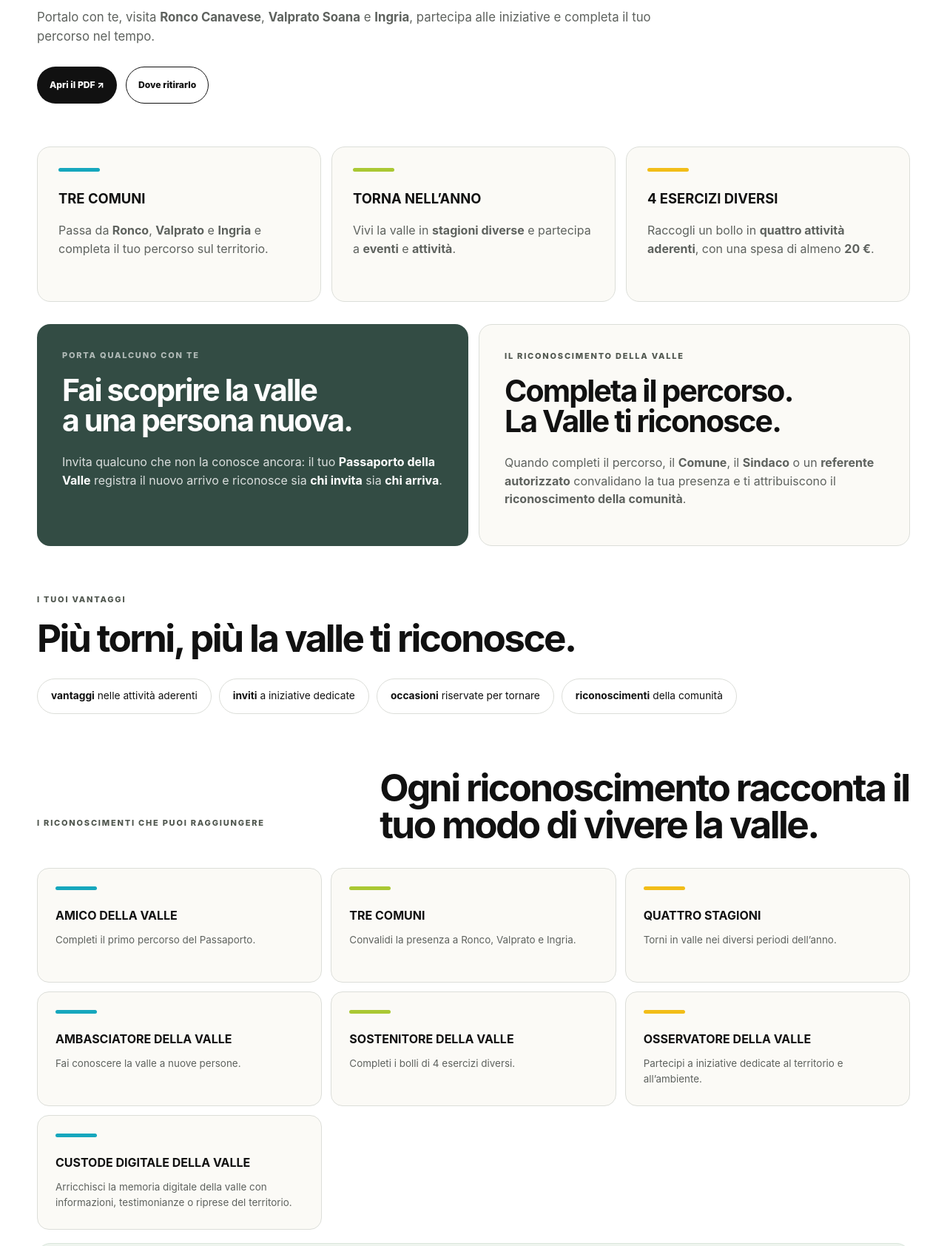
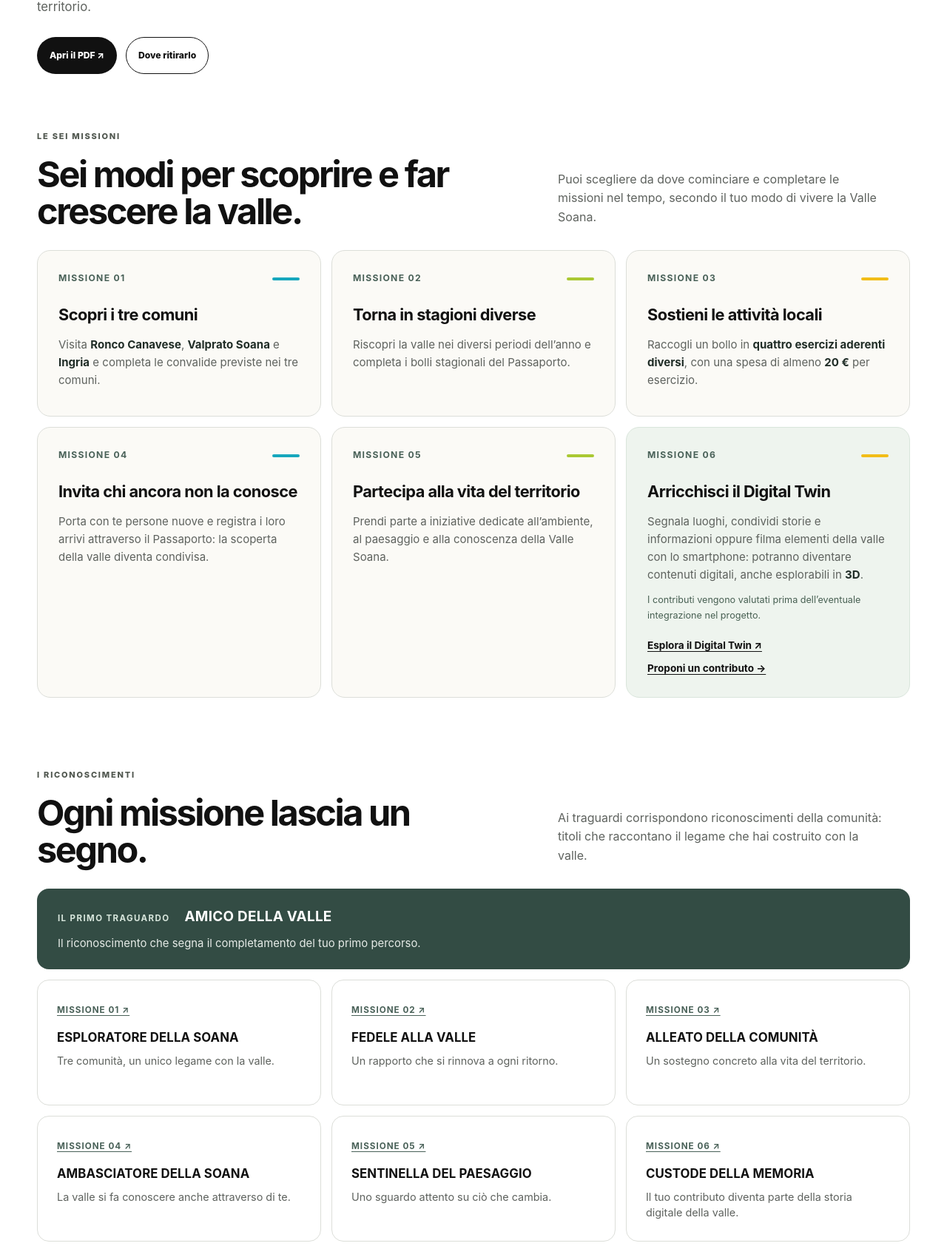
Before and after one commit to Comunita-Sassifraga/ViviSoana-Web, a plain HTML site: page public/index.html in a window 1280 px wide. Shown: the part 4987-6671 px from the top of the page at 74% size. Drawn offline with Linux system fonts and the light colour scheme.

Commit message:
Passaporto: missioni distinte e riconoscimenti rinnovati
* Riorganizza Passaporto in sei missioni e riconoscimenti distinti

* Impagina missioni e riconoscimenti su desktop e mobile

```diff
--- a/public/index.html
+++ b/public/index.html
@@ -194,74 +194,99 @@
     <section class="section passport-section passport-v10" id="passaporto" aria-labelledby="passport-title">
       <div class="wrap passport-v10-head">
         <p class="eyebrow">PASSAPORTO VAL SOANA</p>
-        <h2 id="passport-title">Il Passaporto della Valle<br />per tornare e conoscere tutta la valle.</h2>
-        <p class="passport-v10-lead">Portalo con te, visita <strong>Ronco Canavese</strong>, <strong>Valprato Soana</strong> e <strong>Ingria</strong>, partecipa alle iniziative e completa il tuo percorso nel tempo.</p>
+        <h2 id="passport-title">Un Passaporto per vivere la valle.<br />E lasciare il tuo segno.</h2>
+        <p class="passport-v10-lead">Il Passaporto accompagna le tue visite e le tue scoperte in <strong>Valle Soana</strong>. Scegli le missioni che ti interessano, segui il percorso e raccogli i bolli previsti: ogni esperienza è un modo per conoscere, sostenere e raccontare il territorio.</p>
         <div class="passport-v10-actions">
           <a class="button button-dark" href="assets/passaporto-della-valle.pdf" target="_blank" rel="noopener">Apri il PDF ↗</a>
           <a class="button button-outline-dark" href="#contatti">Dove ritirarlo</a>
         </div>
       </div>
 
-      <div class="wrap passport-v10-steps" aria-label="Come funziona il Passaporto della Valle">
-        <article><i class="passport-accent aqua-line"></i><h3>TRE COMUNI</h3><p>Passa da <strong>Ronco</strong>, <strong>Valprato</strong> e <strong>Ingria</strong> e completa il tuo percorso sul territorio.</p></article>
-        <article><i class="passport-accent green-line"></i><h3>TORNA NELL’ANNO</h3><p>Vivi la valle in <strong>stagioni diverse</strong> e partecipa a <strong>eventi</strong> e <strong>attività</strong>.</p></article>
-        <article><i class="passport-accent yellow-line"></i><h3>4 ESERCIZI DIVERSI</h3><p>Raccogli un bollo in <strong>quattro attività aderenti</strong>, con una spesa di almeno <strong>20 €</strong>.</p></article>
+      <div class="wrap passport-missions" id="missioni">
+        <div class="passport-section-heading">
+          <div>
+            <p class="eyebrow">LE SEI MISSIONI</p>
+            <h3>Sei modi per scoprire e far crescere la valle.</h3>
+          </div>
+          <p>Puoi scegliere da dove cominciare e completare le missioni nel tempo, secondo il tuo modo di vivere la Valle Soana.</p>
+        </div>
+        <div class="passport-mission-grid">
+          <article class="passport-mission" id="missione-1">
+            <div class="passport-mission-top"><span>MISSIONE 01</span><i class="passport-accent aqua-line" aria-hidden="true"></i></div>
+            <h4>Scopri i tre comuni</h4>
+            <p>Visita <strong>Ronco Canavese</strong>, <strong>Valprato Soana</strong> e <strong>Ingria</strong> e completa le convalide previste nei tre comuni.</p>
+          </article>
+          <article class="passport-mission" id="missione-2">
+            <div class="passport-mission-top"><span>MISSIONE 02</span><i class="passport-accent green-line" aria-hidden="true"></i></div>
+            <h4>Torna in stagioni diverse</h4>
+            <p>Riscopri la valle nei diversi periodi dell’anno e completa i bolli stagionali del Passaporto.</p>
+          </article>
+          <article class="passport-mission" id="missione-3">
+            <div class="passport-mission-top"><span>MISSIONE 03</span><i class="passport-accent yellow-line" aria-hidden="true"></i></div>
+            <h4>Sostieni le attività locali</h4>
+            <p>Raccogli un bollo in <strong>quattro esercizi aderenti diversi</strong>, con una spesa di almeno <strong>20 €</strong> per esercizio.</p>
+          </article>
+          <article class="passport-mission" id="missione-4">
+            <div class="passport-mission-top"><span>MISSIONE 04</span><i class="passport-accent aqua-line" aria-hidden="true"></i></div>
+            <h4>Invita chi ancora non la conosce</h4>
+            <p>Porta con te persone nuove e registra i loro arrivi attraverso il Passaporto: la scoperta della valle diventa condivisa.</p>
+          </article>
+          <article class="passport-mission" id="missione-5">
+            <div class="passport-mission-top"><span>MISSIONE 05</span><i class="passport-accent green-line" aria-hidden="true"></i></div>
+            <h4>Partecipa alla vita del territorio</h4>
+            <p>Prendi parte a iniziative dedicate all’ambiente, al paesaggio e alla conoscenza della Valle Soana.</p>
+          </article>
+          <article class="passport-mission passport-mission-digital" id="missione-6">
+            <div class="passport-mission-top"><span>MISSIONE 06</span><i class="passport-accent yellow-line" aria-hidden="true"></i></div>
+            <h4>Arricchisci il Digital Twin</h4>
+            <p>Segnala luoghi, condividi storie e informazioni oppure filma elementi della valle con lo smartphone: potranno diventare contenuti digitali, anche esplorabili in <strong>3D</strong>.</p>
+            <p class="passport-mission-note">I contributi vengono valutati prima dell’eventuale integrazione nel progetto.</p>
+            <div class="passport-mission-links">
+              <a href="https://soana-portale.vercel.app/" target="_blank" rel="noopener noreferrer">Esplora il Digital Twin ↗</a>
+              <a href="#contatti">Proponi un contributo →</a>
+            </div>
+          </article>
+        </div>
       </div>
 
-      <div class="wrap passport-v10-pair">
-        <article class="passport-invite">
-          <p class="eyebrow light">PORTA QUALCUNO CON TE</p>
-          <h3>Fai scoprire la valle<br />a una persona nuova.</h3>
-          <p>Invita qualcuno che non la conosce ancora: il tuo <strong>Passaporto della Valle</strong> registra il nuovo arrivo e riconosce sia <strong>chi invita</strong> sia <strong>chi arriva</strong>.</p>
-        </article>
-        <article class="passport-recognition-cta">
-          <p class="eyebrow">IL RICONOSCIMENTO DELLA VALLE</p>
-          <h3>Completa il percorso.<br />La Valle ti riconosce.</h3>
-          <p>Quando completi il percorso, il <strong>Comune</strong>, il <strong>Sindaco</strong> o un <strong>referente autorizzato</strong> convalidano la tua presenza e ti attribuiscono il <strong>riconoscimento della comunità</strong>.</p>
-        </article>
+      <div class="wrap passport-v10-recognitions" id="riconoscimenti">
+        <div class="passport-section-heading">
+          <div>
+            <p class="eyebrow">I RICONOSCIMENTI</p>
+            <h3>Ogni missione lascia un segno.</h3>
+          </div>
+          <p>Ai traguardi corrispondono riconoscimenti della comunità: titoli che raccontano il legame che hai costruito con la valle.</p>
+        </div>
+        <div class="passport-first-award">
+          <span>IL PRIMO TRAGUARDO</span>
+          <strong>AMICO DELLA VALLE</strong>
+          <p>Il riconoscimento che segna il completamento del tuo primo percorso.</p>
+        </div>
+        <div class="recognition-grid-v10" aria-label="Riconoscimenti delle sei missioni">
+          <article><a class="passport-award-ref" href="#missione-1">MISSIONE 01 ↗</a><strong>ESPLORATORE DELLA SOANA</strong><p>Tre comunità, un unico legame con la valle.</p></article>
+          <article><a class="passport-award-ref" href="#missione-2">MISSIONE 02 ↗</a><strong>FEDELE ALLA VALLE</strong><p>Un rapporto che si rinnova a ogni ritorno.</p></article>
+          <article><a class="passport-award-ref" href="#missione-3">MISSIONE 03 ↗</a><strong>ALLEATO DELLA COMUNITÀ</strong><p>Un sostegno concreto alla vita del territorio.</p></article>
+          <article><a class="passport-award-ref" href="#missione-4">MISSIONE 04 ↗</a><strong>AMBASCIATORE DELLA SOANA</strong><p>La valle si fa conoscere anche attraverso di te.</p></article>
+          <article><a class="passport-award-ref" href="#missione-5">MISSIONE 05 ↗</a><strong>SENTINELLA DEL PAESAGGIO</strong><p>Uno sguardo attento su ciò che cambia.</p></article>
+          <article><a class="passport-award-ref" href="#missione-6">MISSIONE 06 ↗</a><strong>CUSTODE DELLA MEMORIA</strong><p>Il tuo contributo diventa parte della storia digitale della valle.</p></article>
+        </div>
+        <div class="passport-validation">
+          <div>
+            <p class="eyebrow">COME SI OTTIENE IL RICONOSCIMENTO</p>
+            <p>Al termine del percorso, il <strong>Comune</strong>, il <strong>Sindaco</strong> o un <strong>referente autorizzato</strong> ne convalidano il completamento e attribuiscono il riconoscimento previsto.</p>
+          </div>
+          <a class="button button-outline-dark" href="#contatti">Chiedi informazioni</a>
+        </div>
       </div>
 
       <div class="wrap passport-v10-benefits">
-        <p class="eyebrow">I TUOI VANTAGGI</p>
-        <h3>Più torni, più la valle ti riconosce.</h3>
+        <p class="eyebrow">I VANTAGGI DEL PASSAPORTO</p>
+        <h3>Un motivo in più per tornare.</h3>
         <div class="benefit-chips" aria-label="Vantaggi del Passaporto">
           <span><strong>vantaggi</strong> nelle attività aderenti</span>
           <span><strong>inviti</strong> a iniziative dedicate</span>
           <span><strong>occasioni</strong> riservate per tornare</span>
           <span><strong>riconoscimenti</strong> della comunità</span>
-        </div>
-      </div>
-
-      <div class="wrap passport-v10-recognitions" id="riconoscimenti">
-        <div class="recognition-heading-v10">
-          <p class="eyebrow">I RICONOSCIMENTI CHE PUOI RAGGIUNGERE</p>
-          <h3>Ogni riconoscimento racconta il tuo modo di vivere la valle.</h3>
-        </div>
-        <div class="recognition-grid-v10">
-          <article><i class="passport-accent aqua-line"></i><strong>AMICO DELLA VALLE</strong><p>Completi il primo percorso del Passaporto.</p></article>
-          <article><i class="passport-accent green-line"></i><strong>TRE COMUNI</strong><p>Convalidi la presenza a Ronco, Valprato e Ingria.</p></article>
-          <article><i class="passport-accent yellow-line"></i><strong>QUATTRO STAGIONI</strong><p>Torni in valle nei diversi periodi dell’anno.</p></article>
-          <article><i class="passport-accent aqua-line"></i><strong>AMBASCIATORE DELLA VALLE</strong><p>Fai conoscere la valle a nuove persone.</p></article>
-          <article><i class="passport-accent green-line"></i><strong>SOSTENITORE DELLA VALLE</strong><p>Completi i bolli di 4 esercizi diversi.</p></article>
-          <article><i class="passport-accent yellow-line"></i><strong>OSSERVATORE DELLA VALLE</strong><p>Partecipi a iniziative dedicate al territorio e all’ambiente.</p></article>
-          <article><i class="passport-accent aqua-line"></i><strong>CUSTODE DIGITALE DELLA VALLE</strong><p>Arricchisci la memoria digitale della valle con informazioni, testimonianze o riprese del territorio.</p></article>
-        </div>
-        <div class="passport-digital-twin" aria-labelledby="passport-digital-twin-title">
-          <div>
-            <p class="eyebrow">MISSIONE · CUSTODE DIGITALE</p>
-            <h4 id="passport-digital-twin-title">Aiuta a costruire la memoria digitale della Valle Soana.</h4>
-            <p>Il <strong>Digital Twin della Valle Soana</strong> è una rappresentazione digitale del territorio che può crescere con il contributo di chi lo vive e lo visita. Puoi segnalare luoghi e punti di interesse, condividere informazioni, storie e testimonianze o realizzare brevi riprese di elementi della valle che potranno essere elaborati e resi esplorabili in <strong>3D</strong>.</p>
-            <p>Non occorrono competenze tecniche particolari: anche un video realizzato con lo smartphone può essere un contributo utile.</p>
-            <div class="passport-digital-twin-actions">
-              <a class="button button-dark" href="https://soana-portale.vercel.app/" target="_blank" rel="noopener noreferrer">Esplora il Digital Twin ↗</a>
-              <a class="button button-outline-dark" href="#contatti">Proponi un contributo</a>
-            </div>
-          </div>
-          <div class="passport-digital-twin-details">
-            <strong>COME PARTECIPARE</strong>
-            <p>Raccontaci cosa vorresti documentare: un luogo, una storia, un elemento del paesaggio o un dettaglio da ricostruire in 3D.</p>
-            <p>I contributi vengono esaminati prima dell’eventuale integrazione nel progetto. Il riconoscimento come Custode digitale potrà essere convalidato da un referente autorizzato.</p>
-          </div>
         </div>
       </div>
     </section>
--- a/public/styles.css
+++ b/public/styles.css
@@ -118,48 +118,50 @@
 .passport-v10{background:#fff}
 .passport-v10-head{max-width:1180px}
 .passport-v10-head h2{max-width:1050px}
-.passport-v10-lead{max-width:900px;color:var(--muted);font-size:1.05rem;margin:26px 0 0}
+.passport-v10-lead{max-width:890px;color:var(--muted);font-size:1.05rem;margin:26px 0 0}
 .passport-v10-actions{display:flex;gap:12px;flex-wrap:wrap;margin-top:28px}
-.passport-v10-steps{display:grid;grid-template-columns:repeat(3,1fr);gap:14px;margin-top:58px}
-.passport-v10-steps article{border:1px solid var(--line);border-radius:var(--r);padding:28px;min-height:210px;background:#fbfaf6}
-.passport-accent{display:block;width:56px;height:5px;border-radius:4px;margin-bottom:22px}
+.passport-accent{display:block;width:56px;height:5px;border-radius:4px;margin:0}
 .aqua-line{background:var(--aqua)}.green-line{background:var(--green)}.yellow-line{background:var(--yellow)}
-.passport-v10-steps h3{font-size:1.15rem;margin:0 0 16px}
-.passport-v10-steps p{margin:0;color:var(--muted)}
-.passport-v10-pair{display:grid;grid-template-columns:1fr 1fr;gap:14px;margin-top:30px}
-.passport-v10-pair article{border-radius:var(--r);padding:34px;min-height:270px}
-.passport-invite{background:#334c44;color:#fff}
-.passport-invite h3,.passport-recognition-cta h3{font-size:clamp(2rem,3.2vw,3.6rem);line-height:.98;letter-spacing:-.045em;margin:0 0 24px}
-.passport-invite p:not(.eyebrow){color:rgba(255,255,255,.82);max-width:580px}
-.passport-invite strong{color:#fff}
-.passport-recognition-cta{background:#fbfaf6;border:1px solid var(--line)}
-.passport-recognition-cta p:not(.eyebrow){color:var(--muted);max-width:580px}
-.passport-v10-benefits{margin-top:64px}
-.passport-v10-benefits h3{font-size:clamp(2.2rem,4vw,4.4rem);line-height:.98;letter-spacing:-.05em;margin:0 0 30px}
+.passport-missions{margin-top:76px}
+.passport-section-heading{display:grid;grid-template-columns:1.15fr .85fr;gap:60px;align-items:end;margin-bottom:28px}
+.passport-section-heading h3{font-size:clamp(2.15rem,3.8vw,4.25rem);line-height:1.02;letter-spacing:-.05em;margin:0;max-width:700px}
+.passport-section-heading>p{color:var(--muted);font-size:1rem;line-height:1.6;margin:0 0 4px;max-width:440px}
+.passport-mission-grid{display:grid;grid-template-columns:repeat(3,minmax(0,1fr));gap:14px}
+.passport-mission{background:#fbfaf6;border:1px solid var(--line);border-radius:var(--r);padding:28px;display:flex;flex-direction:column;min-width:0;min-height:225px}
+.passport-mission-top{display:flex;justify-content:space-between;align-items:center;gap:12px;margin-bottom:27px}
+.passport-mission-top span{font-size:.76rem;letter-spacing:.105em;font-weight:750;color:#496158}
+.passport-mission-top .passport-accent{width:37px;height:4px;flex-shrink:0}
+.passport-mission h4{font-size:clamp(1.3rem,1.7vw,1.65rem);line-height:1.15;letter-spacing:-.025em;margin:0 0 16px}
+.passport-mission p{color:var(--muted);margin:0;line-height:1.6;font-size:.94rem}
+.passport-mission strong{color:#202d27}
+.passport-mission-digital{background:#eef4ee;border-color:#d9e5db}
+.passport-mission p.passport-mission-note{font-size:.79rem;margin-top:12px;color:#486053}
+.passport-mission-links{display:flex;flex-wrap:wrap;column-gap:18px;row-gap:10px;margin-top:auto;padding-top:20px}
+.passport-mission-links a{font-size:.85rem;font-weight:700;text-decoration:underline;text-underline-offset:3px}
+.passport-v10-recognitions{margin-top:96px}
+.passport-first-award{display:flex;flex-wrap:wrap;align-items:baseline;gap:10px 20px;background:#334c44;color:#fff;border-radius:16px;padding:23px 28px;margin-bottom:14px}
+.passport-first-award span{font-size:.72rem;letter-spacing:.12em;font-weight:700;color:#d8e6dc}
+.passport-first-award strong{font-size:1.18rem;letter-spacing:.015em}
+.passport-first-award p{flex-basis:100%;margin:0;color:#e7ece8;font-size:.93rem}
+.recognition-grid-v10{display:grid;grid-template-columns:repeat(3,minmax(0,1fr));gap:14px}
+.recognition-grid-v10 article{border:1px solid var(--line);border-radius:16px;padding:26px;min-height:170px;background:#fff}
+.recognition-grid-v10 strong{display:block;font-size:1.05rem;line-height:1.25;margin-bottom:10px;letter-spacing:.005em}
+.recognition-grid-v10 p{margin:0;color:var(--muted);font-size:.9rem;line-height:1.5}
+.passport-award-ref{display:inline-block;color:#496158;font-size:.73rem;letter-spacing:.085em;font-weight:750;margin-bottom:18px;text-decoration:underline;text-underline-offset:3px}
+.passport-validation{display:flex;align-items:center;justify-content:space-between;gap:30px;border-top:1px solid var(--line);margin-top:30px;padding-top:27px}
+.passport-validation p:not(.eyebrow){margin:8px 0 0;color:var(--muted);max-width:810px;line-height:1.55}
+.passport-validation .button{flex-shrink:0}
+.passport-v10-benefits{margin-top:88px}
+.passport-v10-benefits h3{font-size:clamp(2rem,3.7vw,3.8rem);line-height:1.05;letter-spacing:-.045em;margin:0 0 27px}
 .benefit-chips{display:flex;flex-wrap:wrap;gap:10px}
 .benefit-chips span{border:1px solid var(--line);border-radius:999px;padding:12px 18px;background:#fff;font-size:.86rem}
-.passport-v10-recognitions{margin-top:74px}
-.recognition-heading-v10{display:grid;grid-template-columns:.72fr 1.28fr;gap:60px;align-items:end;margin-bottom:34px}
-.recognition-heading-v10 h3{font-size:clamp(2.25rem,4vw,4.4rem);line-height:.98;letter-spacing:-.05em;margin:0}
-.recognition-grid-v10{display:grid;grid-template-columns:repeat(3,1fr);gap:12px}
-.recognition-grid-v10 article{border:1px solid var(--line);border-radius:16px;padding:24px;min-height:155px;background:#fbfaf6}
-.recognition-grid-v10 strong{display:block;font-size:1rem;margin-bottom:10px}
-.recognition-grid-v10 p{margin:0;color:var(--muted);font-size:.84rem}
-.passport-digital-twin{display:grid;grid-template-columns:minmax(0,1.6fr) minmax(260px,.8fr);gap:34px;margin-top:18px;padding:32px;background:#eef4ee;border:1px solid #d9e5db;border-radius:var(--r)}
-.passport-digital-twin h4{font-size:clamp(1.65rem,2.7vw,2.7rem);line-height:1.08;letter-spacing:-.035em;margin:0 0 20px}
-.passport-digital-twin p:not(.eyebrow){color:var(--muted);margin:0 0 14px}
-.passport-digital-twin-actions{display:flex;gap:12px;flex-wrap:wrap;margin-top:24px}
-.passport-digital-twin-details{border-left:1px solid #c8d8cc;padding-left:28px;align-self:center}
-.passport-digital-twin-details strong{display:block;margin-bottom:14px;font-size:.96rem}
-@media (max-width:960px){.passport-digital-twin{grid-template-columns:1fr}.passport-digital-twin-details{border-left:0;border-top:1px solid #c8d8cc;padding:20px 0 0}}
-@media (max-width:680px){.passport-digital-twin{padding:24px}.passport-digital-twin-actions .button{width:100%;text-align:center}}
-
 @media (max-width:960px){
   .brand-row{height:94px}.brand{width:min(610px,78vw)!important}
   .nav-inner{justify-content:flex-end}.main-nav{padding-top:112px}
   .hero{min-height:730px}
-  .passport-v10-steps,.recognition-grid-v10{grid-template-columns:1fr 1fr}
-  .passport-v10-pair,.recognition-heading-v10{grid-template-columns:1fr}
+  .passport-mission-grid,.recognition-grid-v10{grid-template-columns:repeat(2,minmax(0,1fr))}
+  .passport-section-heading{grid-template-columns:1fr;gap:14px}
+  .passport-section-heading>p{max-width:760px}
 }
 @media (max-width:680px){
   .brand-row{height:82px;width:100%;padding:8px 14px}.brand{width:100%!important;max-width:390px!important;margin:auto}
@@ -167,10 +169,13 @@
   .hero{min-height:700px;height:auto}.hero-copy{padding-top:190px}
   .hero h1{font-size:clamp(3.25rem,16vw,5.2rem)}
   .passport-v10-head h2{font-size:clamp(2.8rem,12vw,4.2rem)}
-  .passport-v10-steps,.recognition-grid-v10{grid-template-columns:1fr}
-  .passport-v10-pair{grid-template-columns:1fr}
-  .passport-v10-pair article{padding:26px;min-height:230px}
-  .recognition-heading-v10{gap:18px}
+  .passport-missions{margin-top:58px}
+  .passport-mission-grid,.recognition-grid-v10{grid-template-columns:1fr}
+  .passport-mission{min-height:0;padding:24px}
+  .passport-v10-recognitions{margin-top:70px}
+  .passport-section-heading h3{font-size:clamp(2rem,9vw,3rem)}
+  .passport-validation{align-items:stretch;flex-direction:column}
+  .passport-validation .button{width:100%;text-align:center}
   .benefit-chips{display:grid;grid-template-columns:1fr}
   .benefit-chips span{border-radius:14px}
 }
```
